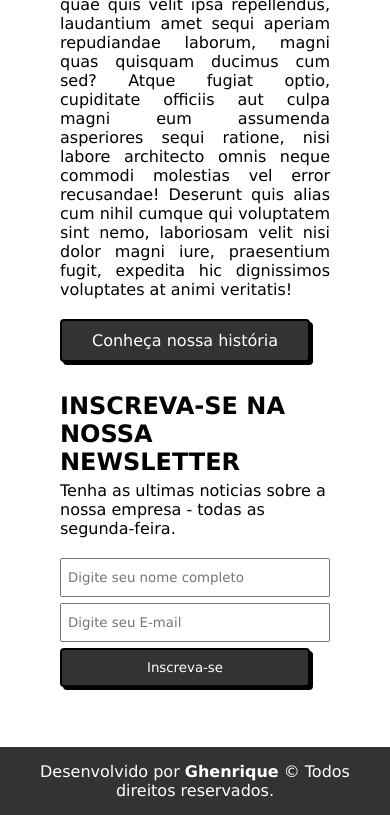
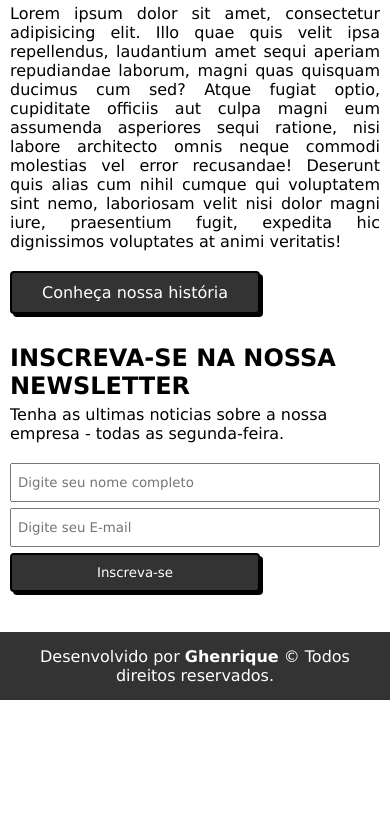
Before and after one commit to GHenrique007/17-09-24, a plain HTML site: page Minha Empresa Gabriel/index.html in a window 390 px wide. Shown: the part 423-1238 px from the top of the page. After the commit the page ends 1123 px from the top, so only its background shows below. Drawn offline with Linux system fonts and the light colour scheme.

Commit message:
Add files via upload

```diff
--- a/Minha Empresa Gabriel/assets/css/home.css
+++ b/Minha Empresa Gabriel/assets/css/home.css
@@ -68,3 +68,10 @@
     }
 
 }
+
+@media screen and (max-width: 650px) {
+    .main {
+        padding: 10px;
+    }
+
+}
```
